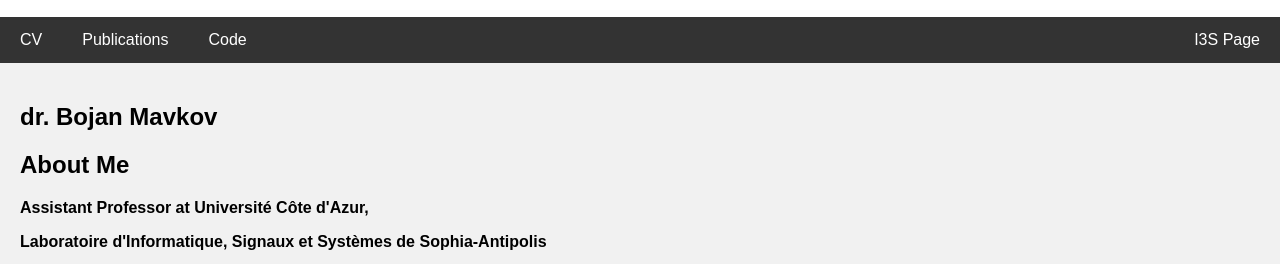
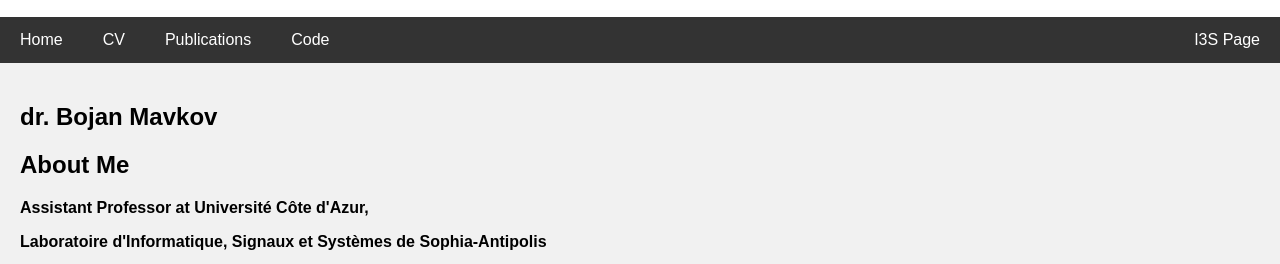
Before and after one commit to bmavkov/bmavkov.github.io, a plain HTML site: page index.html in a window 1280 px wide. Shown: the part 211-475 px from the top of the page. Drawn offline with Linux system fonts and the light colour scheme.

Commit message:
Update index.html

```diff
--- a/index.html
+++ b/index.html
@@ -112,7 +112,7 @@ body {
 </head>
 <body>
 <h2 class="header">Welcome to my personal webpage&nbsp;</h2>
-<div class="navbar"><a href="#">CV</a> <a href="https://bmavkov.github.io/publications.html">Publications</a> <a href="#">Code</a> <a class="right" href="https://www.i3s.unice.fr/">I3S Page</a></div>
+<div class="navbar"> <a href="https://bmavkov.github.io/index.html">Home</a> <a href="#">CV</a> <a href="https://bmavkov.github.io/publications.html">Publications</a> <a href="#">Code</a> <a class="right" href="https://www.i3s.unice.fr/">I3S Page</a></div>
 <div class="row">
 <div class="side">
 <h2>dr. Bojan Mavkov</h2>
```
